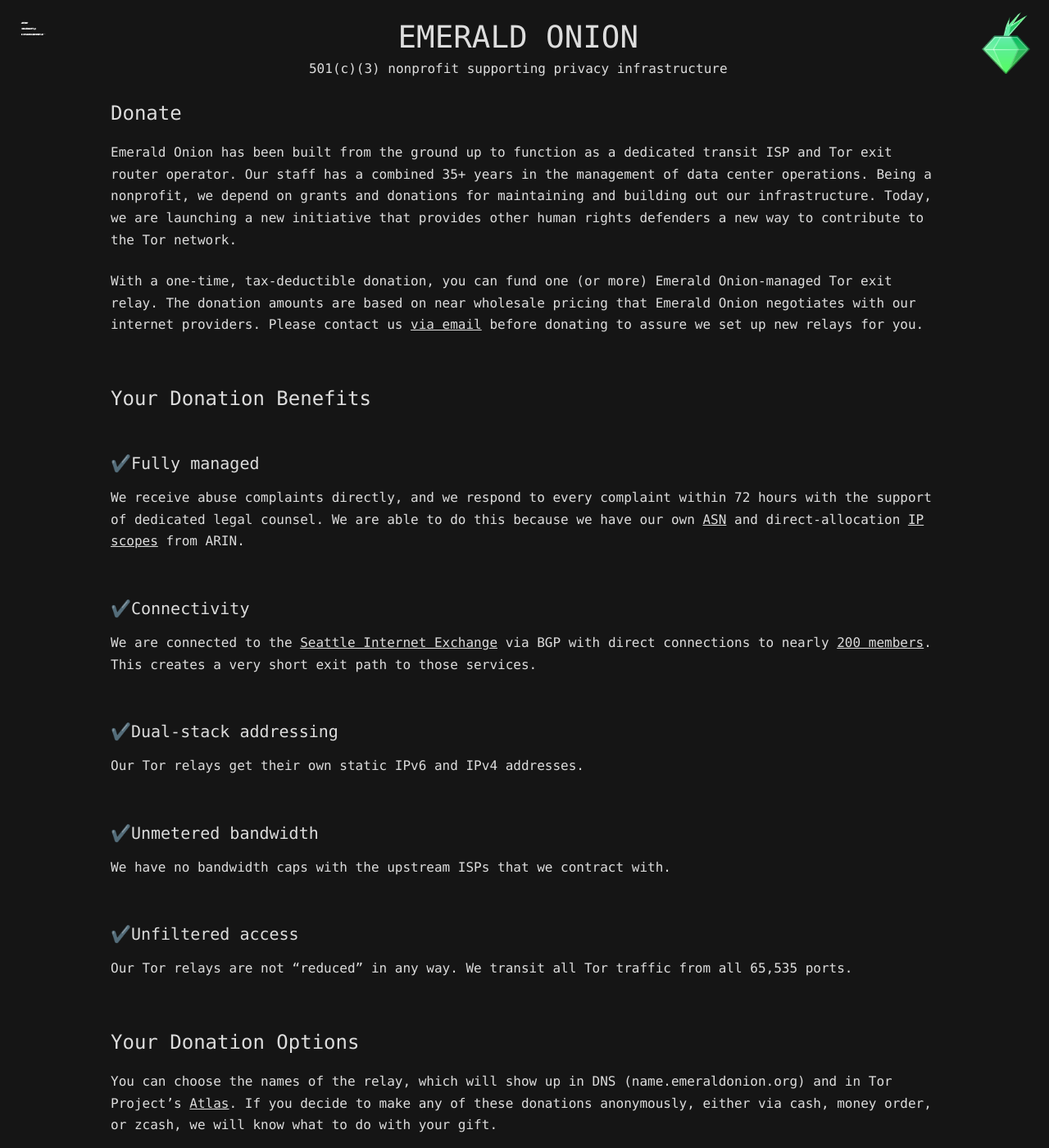
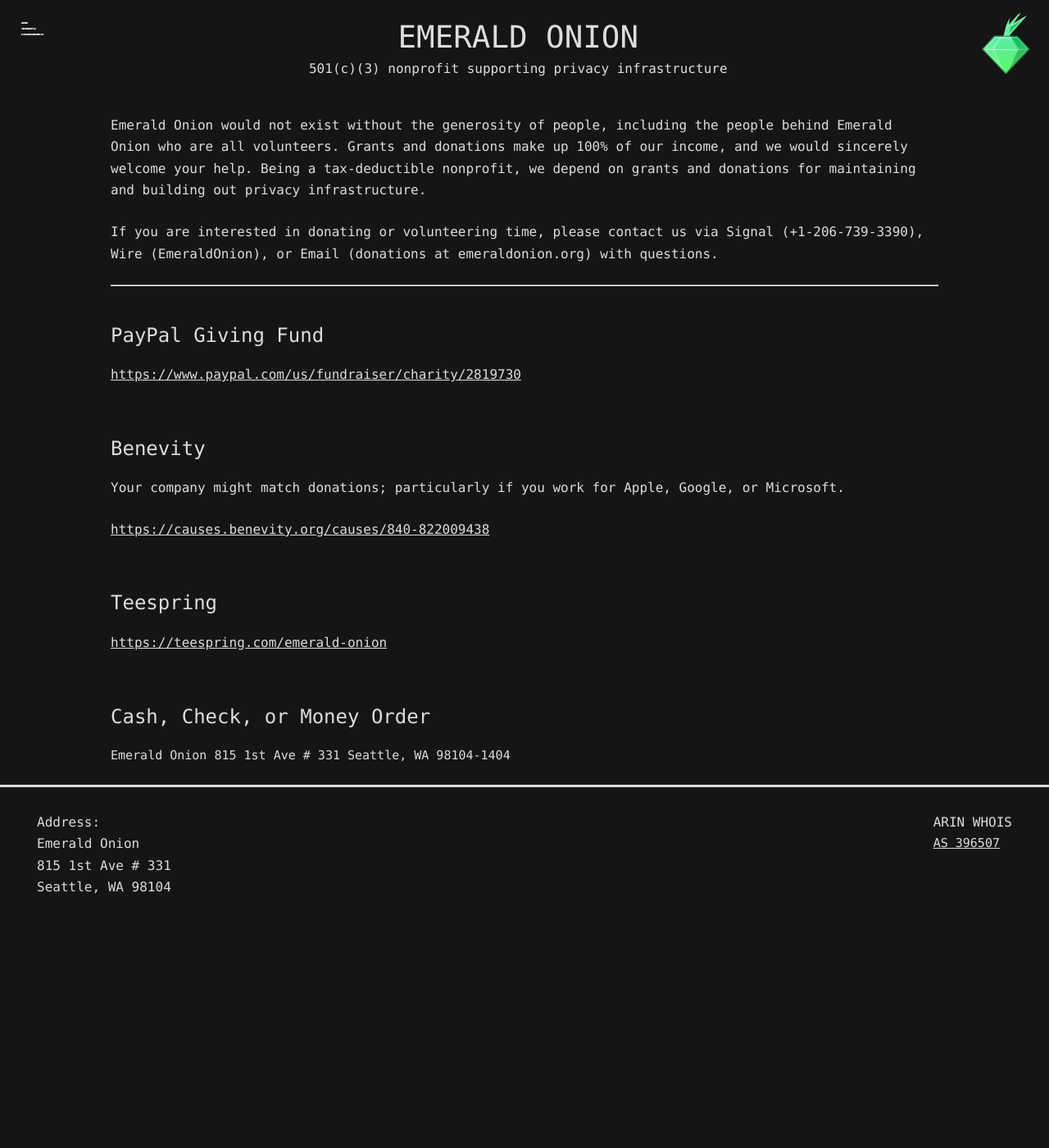
Before and after one commit to emeraldonion/emeraldonion.github.io, a Jekyll site: the page built from donate/index.markdown, in a window 1280 px wide and 1400 px high. Shown: the whole window at 82% size. Built offline with Jekyll 4.4.1, drawn with Linux system fonts in a browser that asks for light colours; our own code applies the rules of GitHub Pages for plain Markdown files; some of the changed text lies outside the part shown.

Commit message:
updating with contact info

```diff
--- a/donate/index.markdown
+++ b/donate/index.markdown
@@ -1,75 +1,12 @@
----
-author: emeraldonion
-comments: false
-date: 2017-07-02 07:00:36+00:00
-layout: default
-link: https://emeraldonion.org/donate/
-slug: donate
-title: Donate
-wordpress_id: 224
----
+Emerald Onion would not exist without the generosity of people, including the people behind Emerald Onion who are all volunteers. Grants and donations make up 100% of our income, and we would sincerely welcome your help. Being a tax-deductible nonprofit, we depend on grants and donations for maintaining and building out privacy infrastructure.
 
-Emerald Onion has been built from the ground up to function as a dedicated transit ISP and Tor exit router operator. Our staff has a combined 35+ years in the management of data center operations. Being a nonprofit, we depend on grants and donations for maintaining and building out our infrastructure. Today, we are launching a new initiative that provides other human rights defenders a new way to contribute to the Tor network.
-
-With a one-time, tax-deductible donation, you can fund one (or more) Emerald Onion-managed Tor exit relay. The donation amounts are based on near wholesale pricing that Emerald Onion negotiates with our internet providers. Please contact us [via email](mailto:admin@emeraldonion.org) before donating to assure we set up new relays for you.
-
-# Your Donation Benefits
-
-## ✔️Fully managed
-
-We receive abuse complaints directly, and we respond to every complaint within 72 hours with the support of dedicated legal counsel. We are able to do this because we have our own [ASN](https://whois.arin.net/rest/asn/AS396507.html) and direct-allocation [IP scopes](https://whois.arin.net/rest/org/EO-95/nets) from ARIN.
-
-## ✔️Connectivity
-
-We are connected to the [Seattle Internet Exchange](https://www.seattleix.net/) via BGP with direct connections to nearly [200 members](https://emeraldonion.org/bgp/). This creates a very short exit path to those services.
-
-## ✔️Dual-stack addressing
-
-Our Tor relays get their own static IPv6 and IPv4 addresses.
-
-## ✔️Unmetered bandwidth
-
-We have no bandwidth caps with the upstream ISPs that we contract with.
-
-## ✔️Unfiltered access
-
-Our Tor relays are not "reduced" in any way. We transit all Tor traffic from all 65,535 ports.
-
-# Your Donation Options
-
-You can choose the names of the relay, which will show up in DNS (name.emeraldonion.org) and in Tor Project's [Atlas](https://atlas.torproject.org/#top10). If you decide to make any of these donations anonymously, either via cash, money order, or zcash, we will know what to do with your gift.
-
-## 50 Mbps
-
-For a one-time donation of $300, Emerald Onion will deploy and manage a single 50 Mbps Tor relay for one year.
-
-## 100 Mbps
-
-For a one-time donation of $600, Emerald Onion will deploy and manage a single 100 Mbps Tor relay for one year.
-
-## 1 Gbps
-
-For a one-time donation of $6,000, Emerald Onion will deploy and manage two 500 Mbps Tor relays for one year.
-
-## 10 Gbps
-
-For a one-time donation of $30,000, Emerald Onion will deploy and manage ten 1 Gbps Tor relays for one year split between two geographically-diverse locations.
-
-## 20 Gbps
-
-For a one-time donation of $250,000, Emerald Onion will deploy and manage twenty 1 Gbps Tor relays for five years split between four geographically-diverse locations.
+If you are interested in donating or volunteering time, please contact us via Signal (+1-206-739-3390), Wire (EmeraldOnion), or Email (donations at emeraldonion.org) with questions.
 
 * * *
-
-Emerald Onion would not exist without the generosity of people, including the people behind Emerald Onion who are all volunteers. Grants and donations make up 100% of our income, and we would sincerely welcome your help.
 
 # PayPal Giving Fund
 
 <a href="https://www.paypal.com/us/fundraiser/charity/2819730"><span id="fundraisingLink">https://www.paypal.com/us/fundraiser/charity/2819730</span></a>
-
-# PayPal
-
-<a href="https://www.paypal.me/EmeraldOnion" target="_blank" rel="noopener">https://www.paypal.me/EmeraldOnion</a>
 
 # Benevity
 
```
